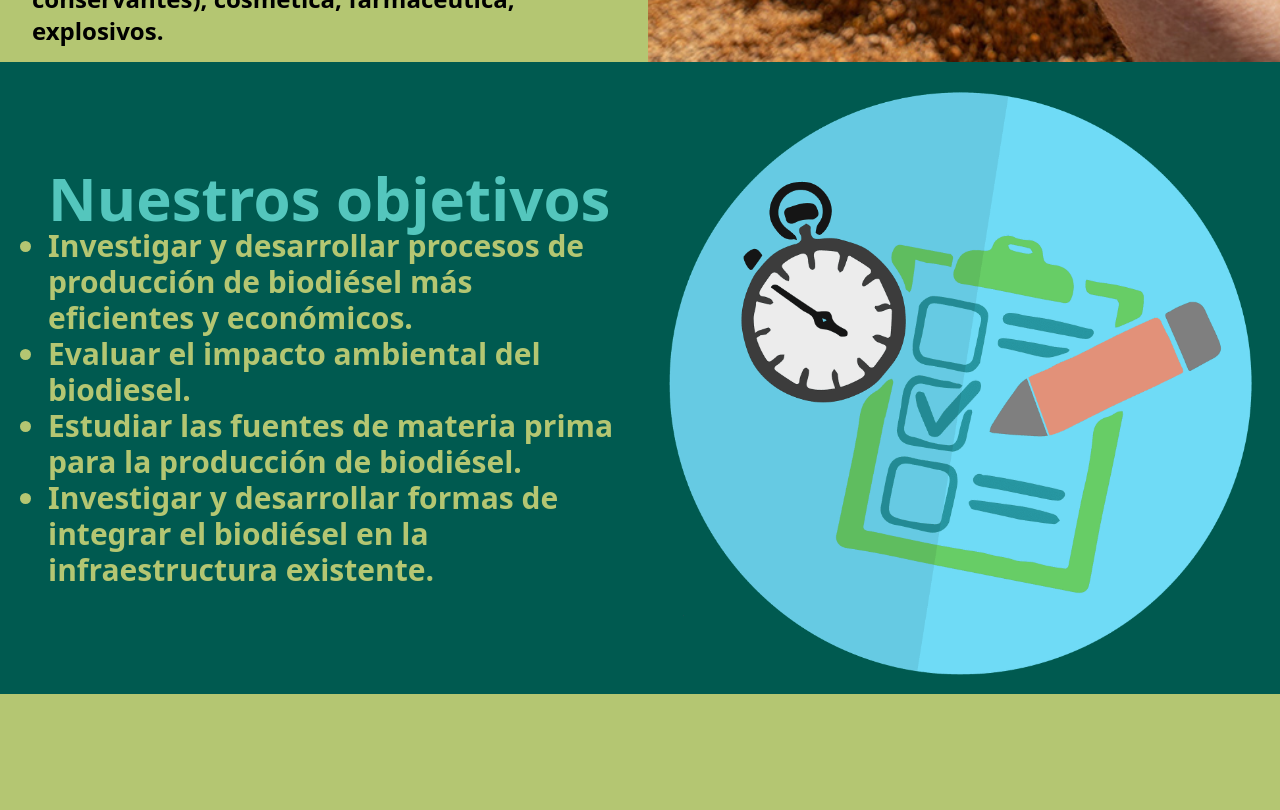
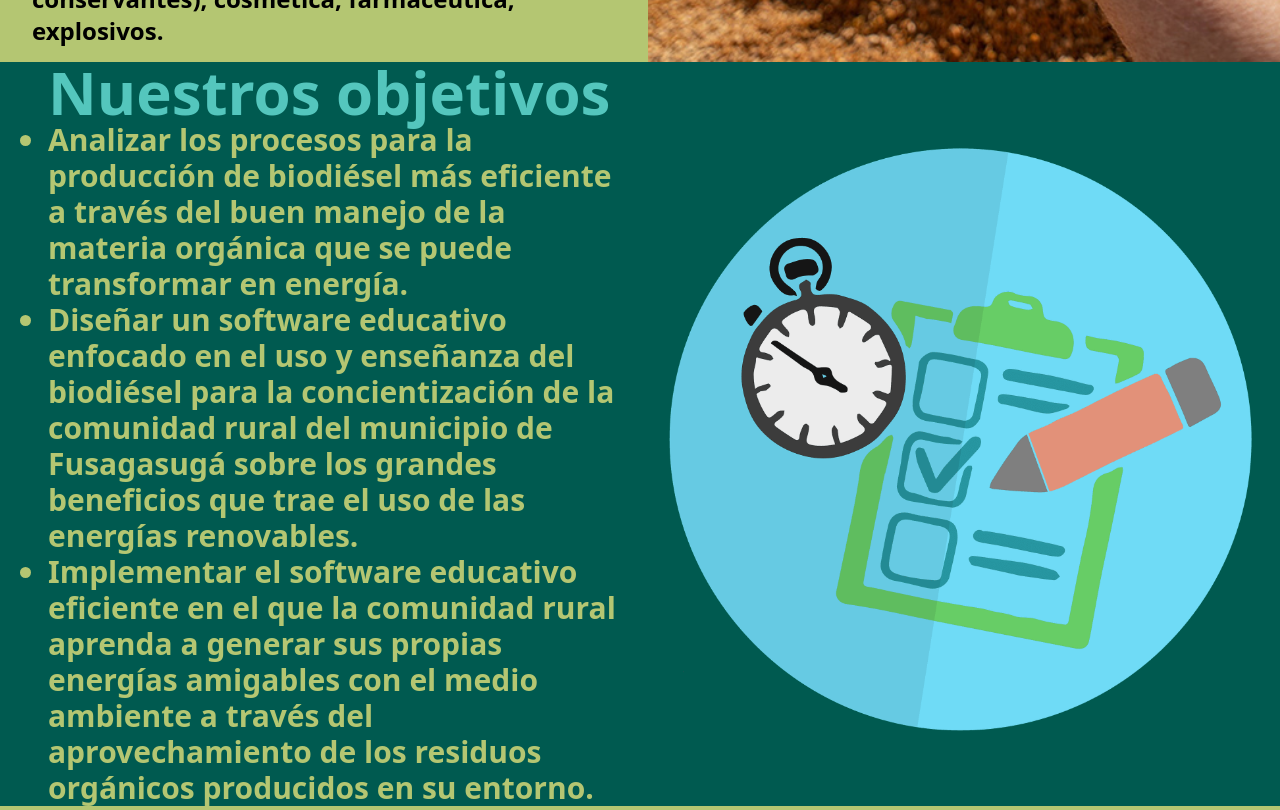
Before and after one commit to bitsbyseb/biodiesel, an Astro site: page / in a window 1280 px wide. Shown: the part 2760-3570 px from the top of the page. Built offline with nearby package versions, Linux system fonts and the light colour scheme; Astro itself is replaced by a stand-in of ours.

Commit message:
new objectives

```diff
--- a/src/pages/index.astro
+++ b/src/pages/index.astro
@@ -10,7 +10,9 @@ import Image from "../components/image.astro";
     <div
       class="lg:w-1/2 sm:w-full lg:h-full sm:h-1/2 flex flex-col justify-center items-center"
     >
-      <h2 class="text-tertiary text-6xl font-bold">Efficient biomas: una alternativa sostenible</h2>
+      <h2 class="text-tertiary text-6xl font-bold">
+        Efficient biomas: una alternativa sostenible
+      </h2>
       <p class="text-clip text-3xl">
         una iniciativa desde la universidad de cundinamarca
       </p>
@@ -97,18 +99,23 @@ import Image from "../components/image.astro";
       <h2 class="text-6xl text-tertiary font-bold">Nuestros objetivos</h2>
       <ul class="list-disc text-3xl text-quaternary">
         <li>
-          Investigar y desarrollar procesos de producción de biodiésel más
-          eficientes y económicos.
-        </li>
-        <li>Evaluar el impacto ambiental del biodiesel.</li>
-
-        <li>
-          Estudiar las fuentes de materia prima para la producción de biodiésel.
+          Analizar los procesos para la producción de biodiésel más eficiente a
+          través del buen manejo de la materia orgánica que se puede transformar
+          en energía.
         </li>
 
         <li>
-          Investigar y desarrollar formas de integrar el biodiésel en la
-          infraestructura existente.
+          Diseñar un software educativo enfocado en el uso y enseñanza del
+          biodiésel para la concientización de la comunidad rural del municipio
+          de Fusagasugá sobre los grandes beneficios que trae el uso de las
+          energías renovables.
+        </li>
+
+        <li>
+          Implementar el software educativo eficiente en el que la comunidad
+          rural aprenda a generar sus propias energías amigables con el medio
+          ambiente a través del aprovechamiento de los residuos orgánicos
+          producidos en su entorno.
         </li>
       </ul>
     </div>
```
